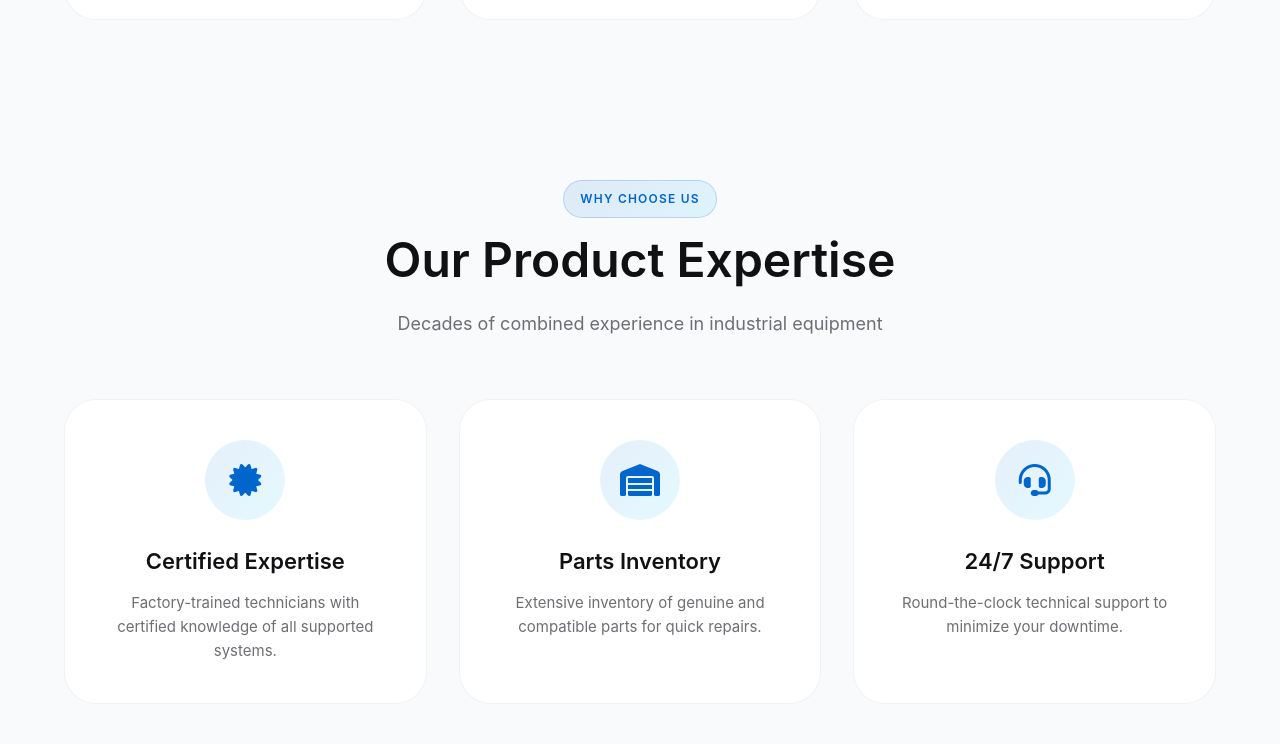
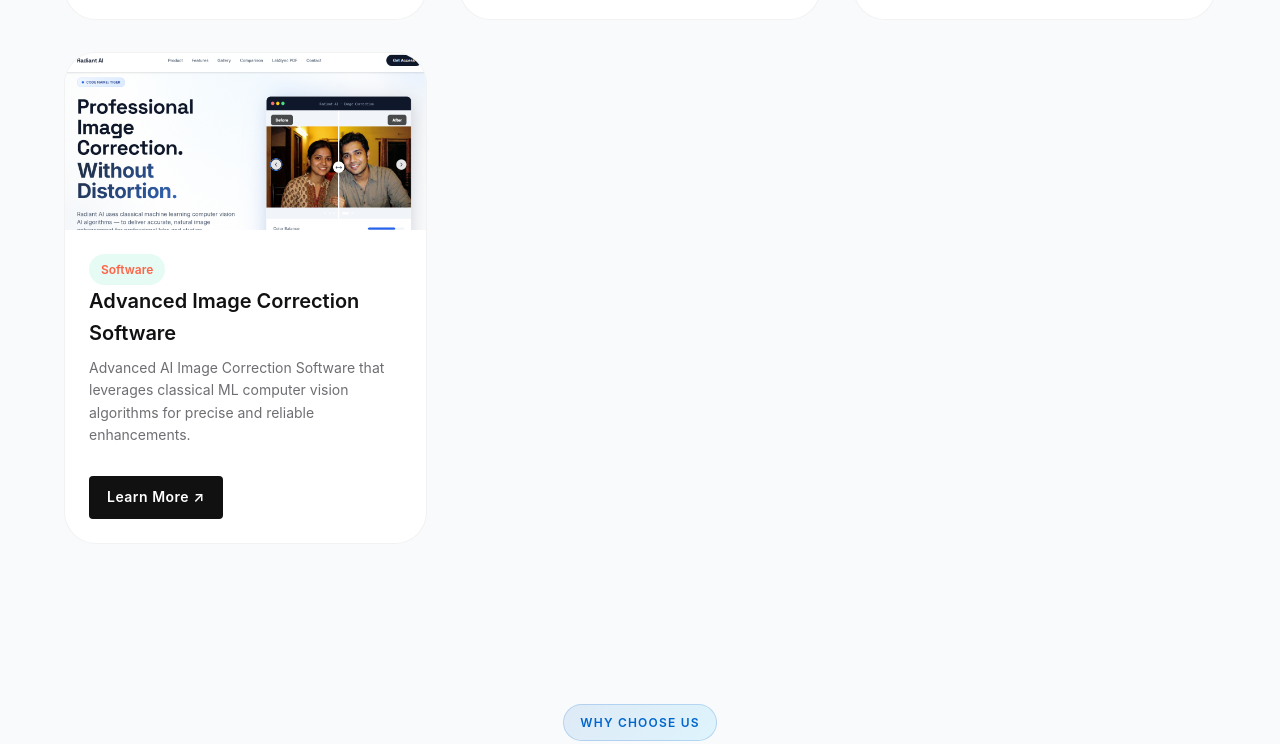
Before and after one commit to JaihoDigital/jaihoedge, a plain HTML site: page products.html in a window 1280 px wide. Shown: the part 1919-2663 px from the top of the page. Drawn offline with Linux system fonts and the light colour scheme.

Commit message:
radiant ai product

```diff
--- a/css/styles.css
+++ b/css/styles.css
@@ -1270,6 +1270,13 @@ footer {
     font-weight: 600;
 }
 
+.soft-product-image img {
+    width: 100%;
+    height: auto;
+    display: block;
+}
+
+
 /* Projects Grid */
 .projects-grid {
     display: grid;
@@ -1923,3 +1930,22 @@ footer {
         margin-bottom: 40px;
     }
 }
+
+.product-btn {
+    display: inline-block;
+    margin-top: 14px;
+    padding: 10px 18px;
+    background-color: #111;
+    color: #fff;
+    text-decoration: none;
+    font-size: 14px;
+    font-weight: 600;
+    letter-spacing: 0.5px;
+    border-radius: 4px;
+    transition: all 0.3s ease;
+}
+
+.product-btn:hover {
+    background-color: #00d68f;
+    color: #111;
+}
--- a/products.html
+++ b/products.html
@@ -58,6 +58,8 @@
                     style="padding: 12px 24px; background: #f0f4ff; color: var(--text-primary); border: none; border-radius: 999px; font-weight: 600; cursor: pointer; transition: all 0.3s ease;">Robotics</button>
                 <button class="filter-btn" data-filter="electronics"
                     style="padding: 12px 24px; background: #f0f4ff; color: var(--text-primary); border: none; border-radius: 999px; font-weight: 600; cursor: pointer; transition: all 0.3s ease;">Electronics</button>
+                <button class="filter-btn" data-filter="softwares"
+                    style="padding: 12px 24px; background: #f0f4ff; color: var(--text-primary); border: none; border-radius: 999px; font-weight: 600; cursor: pointer; transition: all 0.3s ease;">Softwares</button>
             </div>
         </div>
     </section>
@@ -186,6 +188,27 @@
                         <p>Complete automated assembly solutions with vision systems and precision control.</p>
                     </div>
                 </div>
+
+                <!-- Softwares --><div class="product-card" data-category="softwares">
+    <div class="soft-product-image">
+        <img src="assets/products-images/softwares/radiant_ai_software.png" alt="AI Image Correction Software">
+    </div>
+    <div class="product-info">
+        <span class="product-tag"
+            style="background: rgba(0, 214, 143, 0.1); color: tomato;">Software</span>
+        <h3>Advanced Image Correction Software</h3>
+        <p>Advanced AI Image Correction Software that leverages classical ML computer vision algorithms for precise and reliable enhancements.</p>
+
+        <a href="https://radiantai.vercel.app/"
+           target="_blank"
+           rel="noopener noreferrer"
+           class="product-btn"
+           aria-label="Learn more about Radiant AI Image Correction Software">
+            Learn More ↗
+        </a>
+    </div>
+</div>
+
 
             </div>
         </div>
```
Also changed, not shown: assets/products-images/softwares/radiant_ai_software.png (added).
